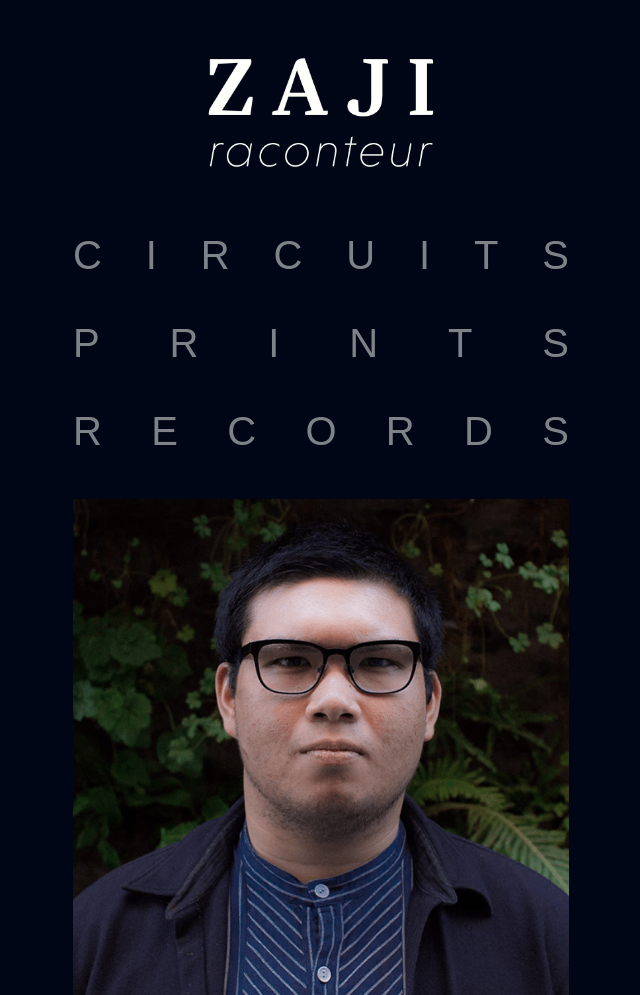
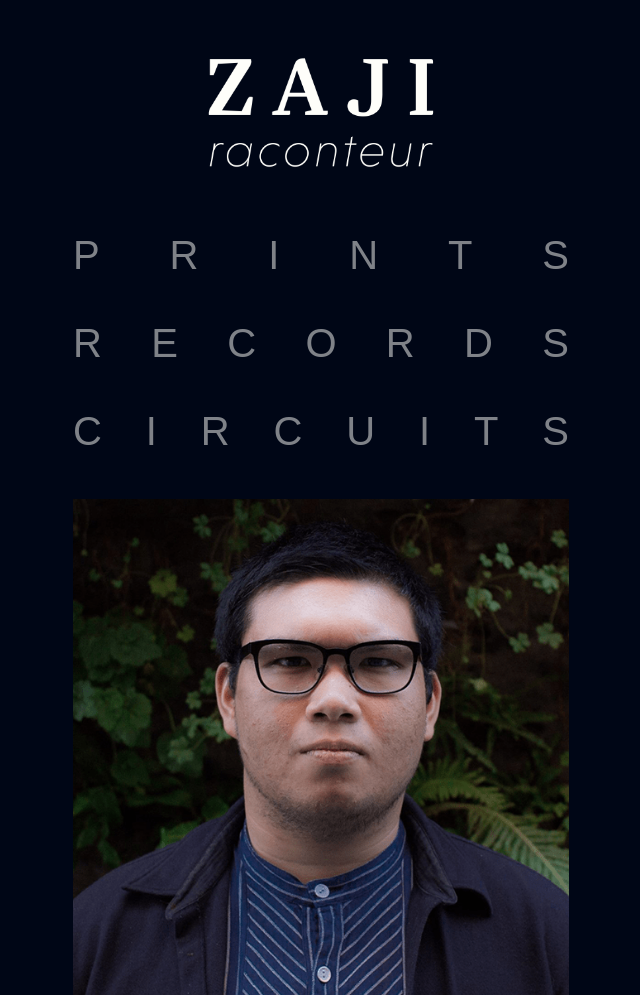
Before and after one commit to thezajmahal/thezajmahal.github.io, a plain HTML site: page index.html in a window 1280 px wide. Shown: the top 995 px of the page, without its empty margins (319-959 px from the left). Drawn offline with nearby package versions, Linux system fonts and the light colour scheme; a script that the page names is missing.

Commit message:
re-order

```diff
--- a/index.html
+++ b/index.html
@@ -17,16 +17,6 @@
     <a href="/index.html"><img src="/images/header.png" class="section" id="header"></a>
     <div class="section" id="cats">
       <h1 class="inactive-nav">
-          <span>C</span>
-          <span>I</span>
-          <span>R</span>
-          <span>C</span>
-          <span>U</span>
-          <span>I</span>
-          <span>T</span>
-          <span>S</span>
-          </h1>
-      <h1 class="inactive-nav">
         <span>P</span>
         <span>R</span>
         <span>I</span>
@@ -40,6 +30,15 @@
         <span>O</span>
         <span>R</span>
         <span>D</span>
+        <span>S</span></h1>
+      <h1 class="inactive-nav">
+          <span>C</span>
+          <span>I</span>
+          <span>R</span>
+          <span>C</span>
+          <span>U</span>
+          <span>I</span>
+          <span>T</span>
           <span>S</span></h1>
   </div>
 
```
Lines whose indentation alone changed are shown as unchanged.
